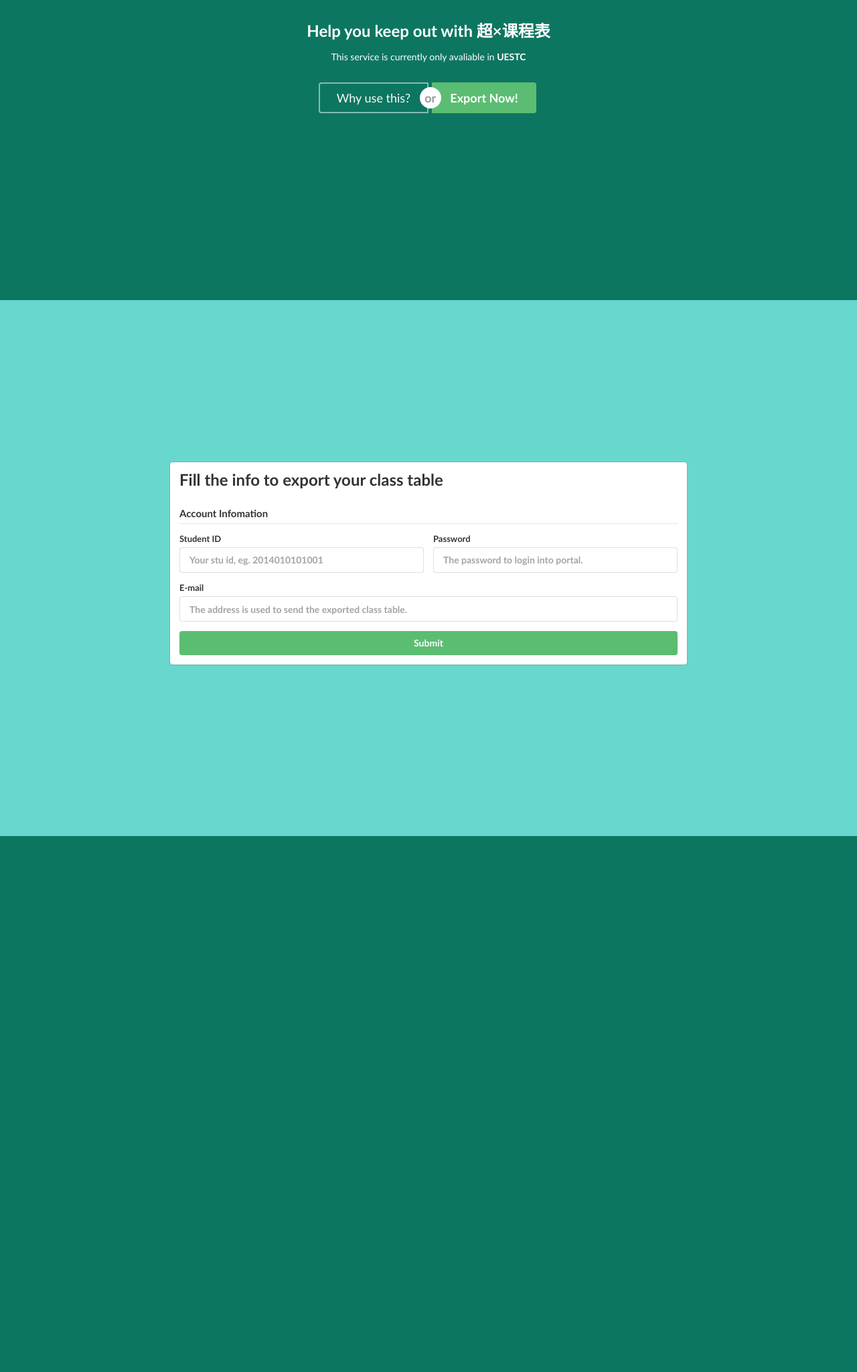
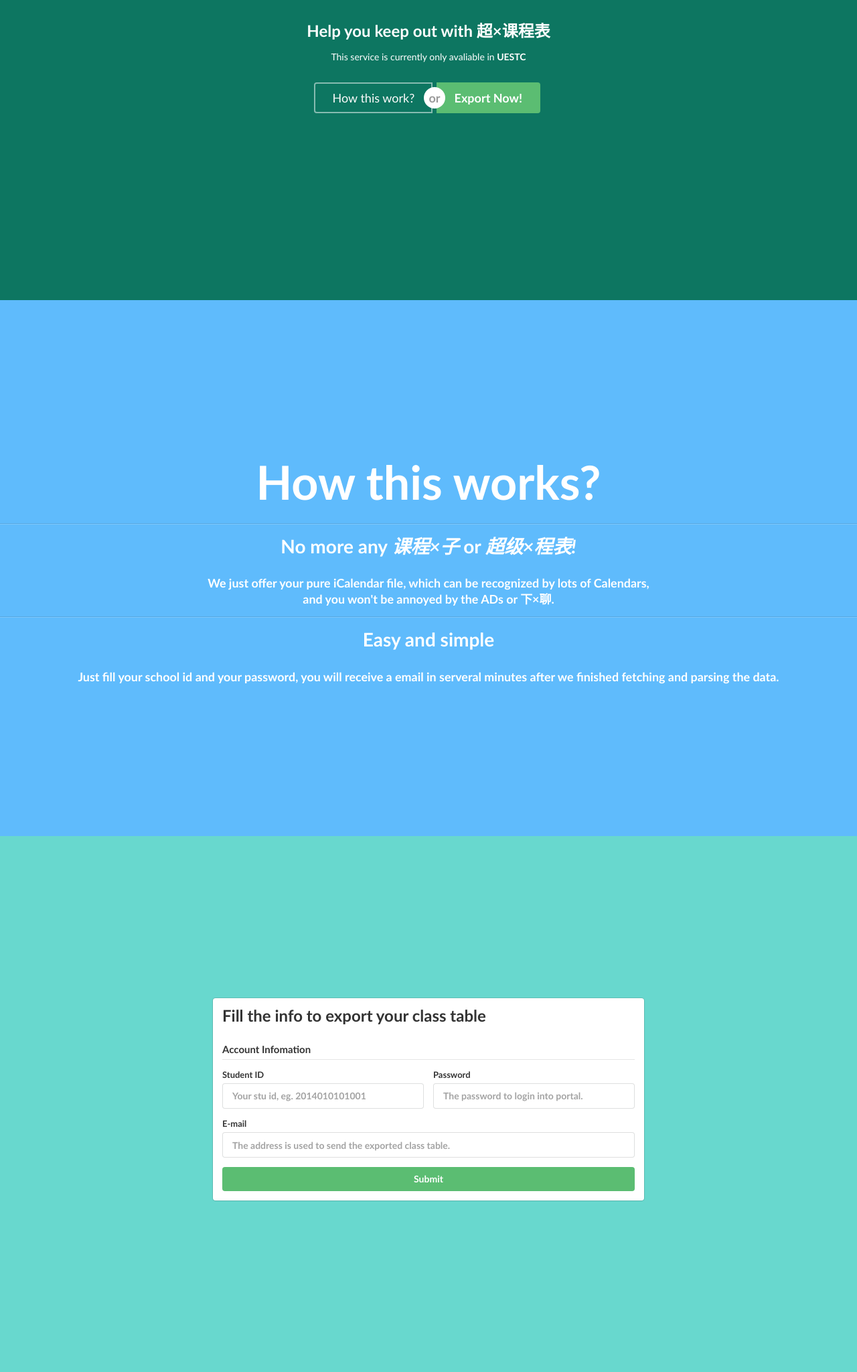
Before and after one commit to pandada8/UESTCCourseSync, a Python web app: template templates/index.html in a window 1280 px wide. Shown: the part 352-2400 px from the top of the page at 67% size. Before the commit the page ends 1600 px from the top, so only its background shows below. Run offline with Jinja, Linux system fonts and the light colour scheme; the template is opened without the code that fills it, so the values that code supplies are empty.

Commit message:
some ui and text updated

```diff
--- a/templates/index.html
+++ b/templates/index.html
@@ -34,20 +34,29 @@
                     <p class="grey">This service is currently only avaliable in <b>UESTC<b></p>
                 </div>
                 <div class="ui buttons big">
-                    <div class="ui inverted basic button">Why use this?</div>
+                    <div class="ui inverted basic button">How this work?</div>
                     <div class="or"></div>
                     <a class="ui positive button" id="jump">Export Now!</a>
                 </div>
             </div>
         </section>
-<!--         <section class="screen2">
-            <div class="center">
-                <h1 class="header">Why choose this?</h1>
-
+        <section class="screen2">
+            <div class="center page grid" style="text-align:center">
+                <h1 class="huge column">How this works?</h1>
+                <div class="ui divider"></div>
+                <div class="column">
+                    <h1 class="header">No more any <i>课程×子</i> or <i>超级×程表!</i></h1>
+                    <h3>We just offer your pure iCalendar file, which can be recognized by lots of Calendars,<br> and you won't be annoyed by the ADs or 下×聊.</h3>
+                </div>
+                <div class="ui divider"></div>
+                <div class="column">
+                    <h1>Easy and simple</h1>
+                    <h3>Just fill your school id and your password, you will receive a email in serveral minutes after we finished fetching and parsing the data.</h3>
+                </div>
             </div>
-        </section> -->
+        </section>
         <section class="screen3">
-            <div class="ui centered alighed grid center">
+            <div class="ui centered page grid center">
                 <div class="ten wide column">
                     <form class="ui form segment ">
                         <h2 class="ui header">Fill the info to export your class table</h2>
```
